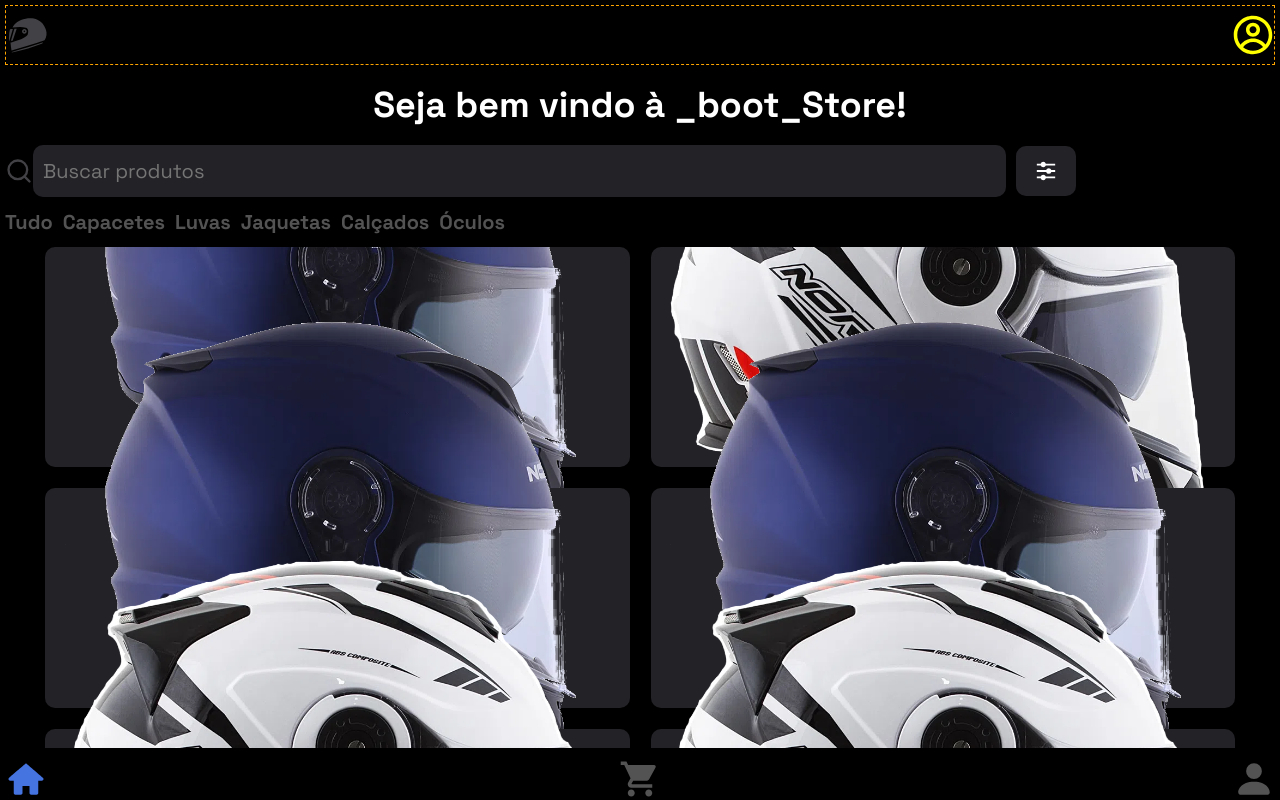
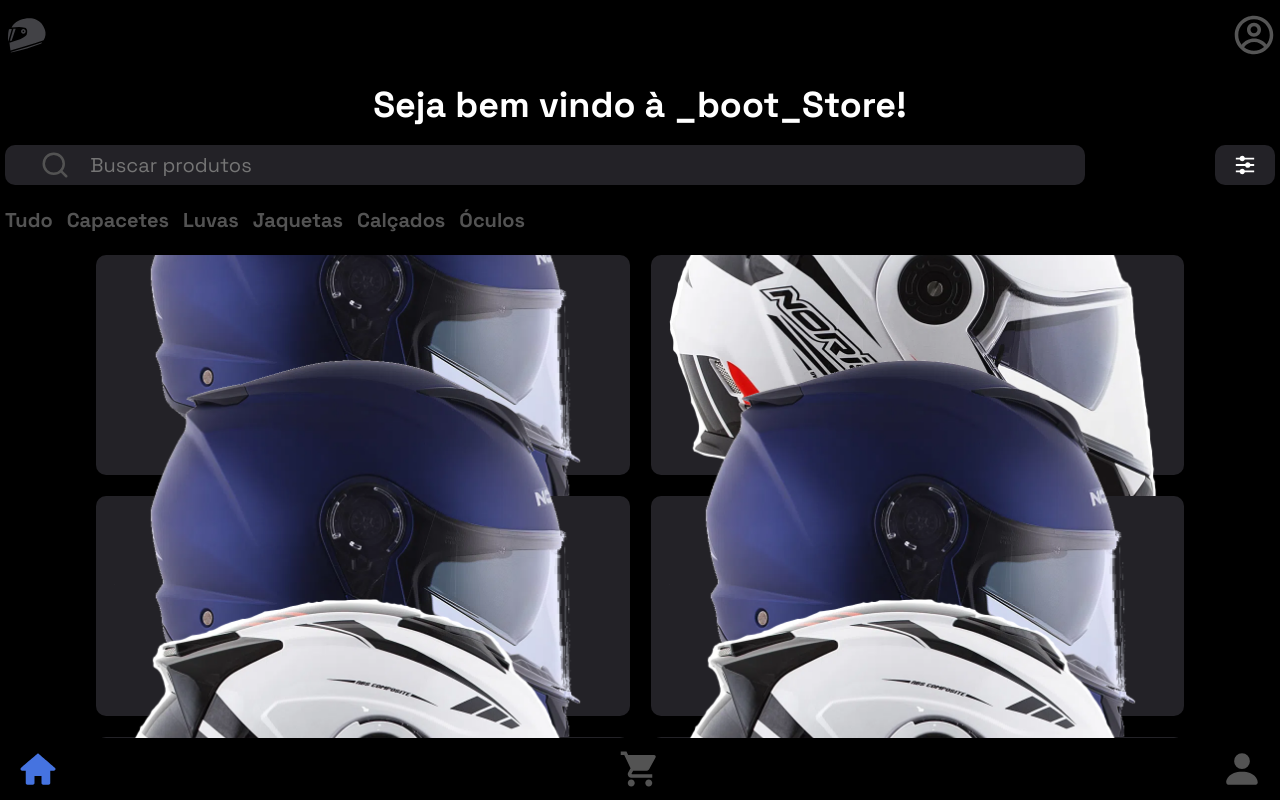
Before and after one commit to Oliv-ramon/Projeto_14_Front, a React (Create React App) app: page /home in a window 1280 px wide. Shown: the top 800 px of the page. Built offline with nearby package versions, Linux system fonts and the light colour scheme.

Commit message:
fix: fixed icon inside searchbar and some other corrections

```diff
--- a/src/App.js
+++ b/src/App.js
@@ -1,5 +1,8 @@
 import React from 'react';
 import { BrowserRouter, Routes, Route } from 'react-router-dom';
+
+import "./css/reset.css";
+import "./css/style.css";
 
 import { SignUp, MainPage } from './pages'
 
--- a/src/components/MainPage_styles.js
+++ b/src/components/MainPage_styles.js
@@ -1,4 +1,5 @@
 import styled from 'styled-components';
+import { FiSearch } from 'react-icons/fi';
 
 const MainTitle = styled.div`
   width: 100%;
@@ -18,17 +19,16 @@ const MainTitle = styled.div`
 
 const SearchBar = styled.div`
 width: 100%;
-height: 32px;
-margin: 10px;
+height: 40px;
 display: flex;
 align-items: center;
 `;
 
-const SearchInput = styled.input`
-  width: 75%;
+const SearchField = styled.div`
+  min-width: 85%;
   height: 100%;
-  margin: 0 10px 0 0;
-  padding: 10px;
+  margin: 0 8px 0 0;
+  padding: 7px;
   display: flex;
   align-items: center;
   justify-content: center;
@@ -36,11 +36,23 @@ const SearchInput = styled.input`
   font-size: 20px;
   color: #535353;
   border-radius: 10px;
+  & input {
+    width: 90%;
+    margin: 0 0 0 10px;
+  }
+`;
+
+const CustomLoupe = styled(FiSearch)`
+  width: 30px;
+  height: 30px;
+  margin: 0 10px 0 0;
+  color: #535353;
 `;
 
 const FilterIcon = styled.div`
   width: 60px;
-  height: 50px;
+  height: 100%;
+  margin: 0 0 0 auto;
   display: flex;
   align-items: center;
   justify-content: center;
@@ -54,10 +66,11 @@ const CategoriesBar = styled.ul`
 width: 100%;
 height: 50px;
 display: flex;
+margin: 10px 0;
 flex-direction: row;
 align-items: center;
 overflow-x: scroll;
-gap: 10px;
+gap: 14px;
 & li {
   font-size: 20px;
   font-weight: 700;
@@ -68,7 +81,7 @@ gap: 10px;
 const ProductsList = styled.ul`
 width: 100%;
 display: flex;
-margin: 0 auto 50px auto;
+margin: 0 auto 64px auto;
 justify-content: center;
 overflow-y: scroll;
 flex-wrap: wrap;
@@ -76,7 +89,7 @@ gap: 21px 21px;
 `;
 
 const ProductCard = styled.li`
-width: 46%;
+width: 42%;
 height: 220px;
 padding: 5px;
 display: flex;
@@ -97,6 +110,10 @@ font-weight: 700;
   font-size: 14px;
   line-height: 16px;
   text-align: center;
+  display: -webkit-box;
+  -webkit-line-clamp: 2;
+  -webkit-box-orient: vertical;
+  overflow: hidden;
 }
 & h3 {
   width: 95%;
@@ -113,7 +130,6 @@ height: 60px;
 display: flex;
 align-items: center;
 justify-content: space-between;
-border: 1px dashed orange;
 `;
 
 const Footer = styled.div`
@@ -121,7 +137,7 @@ width: 100%;
 position: fixed;
 bottom: 0;
 right: 0;
-padding: 10px 5px 0 5px;
+padding: 10px 17px;
 display: flex;
 align-items: center;
 justify-content: space-between;
@@ -129,4 +145,4 @@ background-color: #000000;
 `;
 
 
-export { MainTitle, SearchBar, SearchInput, FilterIcon, CategoriesBar, ProductsList, ProductCard, Footer, Header };
+export { MainTitle, SearchBar, SearchField, CustomLoupe, FilterIcon, CategoriesBar, ProductsList, ProductCard, Footer, Header };
--- a/src/components/index.js
+++ b/src/components/index.js
@@ -1,11 +1,12 @@
 import { Container } from './userForms_styles.js';
-import { MainTitle, SearchBar, SearchInput, FilterIcon, CategoriesBar, ProductsList, ProductCard, Header, Footer } from './MainPage_styles.js';
+import { MainTitle, SearchBar, SearchField, CustomLoupe, FilterIcon, CategoriesBar, ProductsList, ProductCard, Header, Footer } from './MainPage_styles.js';
 
 export {
   Container,
   MainTitle,
   SearchBar,
-  SearchInput,
+  SearchField,
+  CustomLoupe,
   FilterIcon,
   CategoriesBar,
   ProductsList,
--- a/src/pages/MainPage/MainPage.js
+++ b/src/pages/MainPage/MainPage.js
@@ -1,7 +1,6 @@
-import { Container, MainTitle, SearchBar, SearchInput, FilterIcon, CategoriesBar, ProductsList, ProductCard, Footer, Header } from '../../components';
+import React from 'react';
+import { Container, MainTitle, SearchBar, SearchField, CustomLoupe, FilterIcon, CategoriesBar, ProductsList, ProductCard, Footer, Header } from '../../components';
 
-
-import { FiSearch } from 'react-icons/fi';
 import { RiEqualizerFill } from 'react-icons/ri';
 import { TiHome } from 'react-icons/ti';
 import { BsFillPersonFill } from 'react-icons/bs';
@@ -18,15 +17,18 @@ export default function MainPage() {
     <Container>
       <Header>
         <GiFullMotorcycleHelmet size='42px' color='#424246' />
-        <CgProfile size='42px' color='yellow' />
+        <CgProfile size='42px' color='#555' />
       </Header>
       <MainTitle><h1>Seja bem vindo à _boot_Store!</h1></MainTitle>
 
       <SearchBar>
-      <FiSearch color='#424246' size='28px'/>
-        <SearchInput
-          type='text'
-          placeholder='Buscar produtos'/>
+        <SearchField>
+          <CustomLoupe />
+          <input
+            type='text'
+            placeholder='Buscar produtos' />
+        </SearchField>
+
         <FilterIcon><RiEqualizerFill /></FilterIcon>
       </SearchBar>
 
@@ -90,12 +92,12 @@ export default function MainPage() {
 
       </ProductsList>
 
-    <Footer>
-      <TiHome size='42px' color='#4573E0'/>
-      <MdShoppingCart size='42px' color='#535353' />
-      <BsFillPersonFill size='42px' color='#535353' />
+      <Footer>
+        <TiHome size='42px' color='#4573E0' />
+        <MdShoppingCart size='42px' color='#535353' />
+        <BsFillPersonFill size='42px' color='#535353' />
 
-    </Footer>
+      </Footer>
 
     </Container>
   );
```
